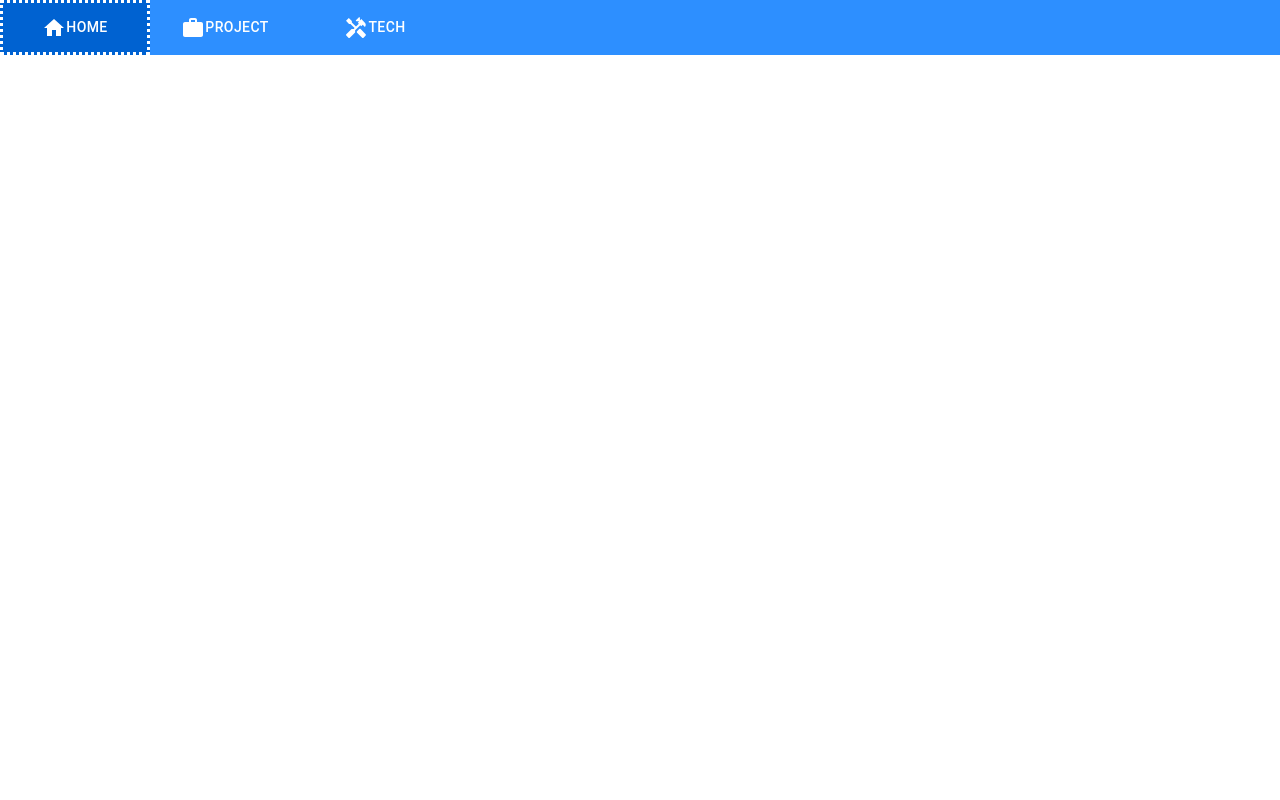
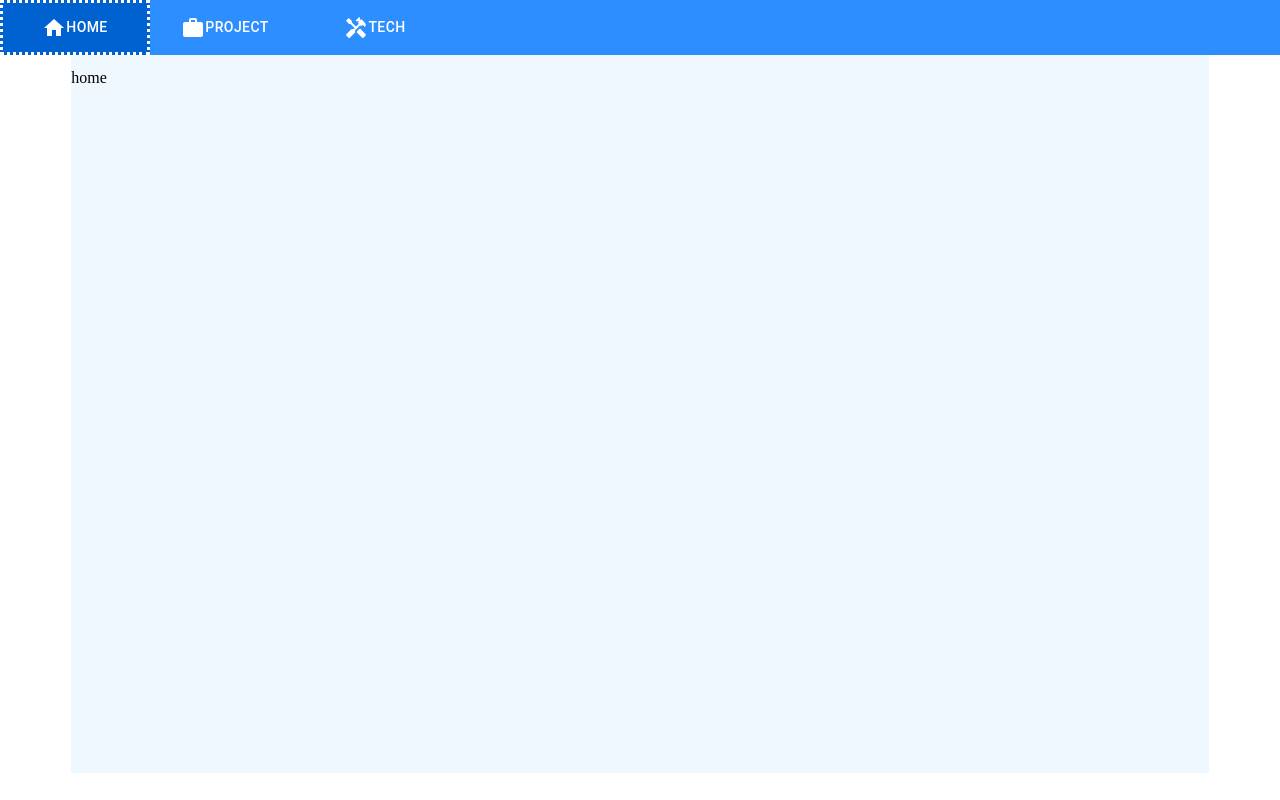
Before and after one commit to itojun-1230/portfolio, a React (Vite) app: page /portfolio in a window 1280 px wide. Before the commit this address had no page. Built offline with nearby package versions, Linux system fonts and the light colour scheme.

Commit message:
update: github page用にカスタム

```diff
--- a/src/App.tsx
+++ b/src/App.tsx
@@ -1,13 +1,16 @@
 //component
 import { RouterConfig } from "./Router"
 import { Header } from "./component/Header/Index"
+import { MainContents } from "./component/MainContents"
 
 export const App = () => {
 
   return (
     <>
       <Header />
-      <RouterConfig />
+      <MainContents>
+        <RouterConfig />
+      </MainContents>
     </>
   )
 }
--- a/src/Router.tsx
+++ b/src/Router.tsx
@@ -4,14 +4,21 @@ import { BrowserRouter, Route, Routes } from 'react-router-dom';
 import { HomePage } from './pages/Home';
 import { ProjectPage } from './pages/Project';
 import { TechPage } from './pages/Tech';
+import { useEffect } from 'react';
 
 export const RouterConfig = () => {
+  useEffect(() => {
+  if(location.href.split("/").slice(0, 4)[3].length == 0) {
+    location.href = location.href + "portfolio";
+  }
+  },[]);
+
   return (
     <BrowserRouter>
       <Routes>
-        <Route path="" element={<HomePage />} />
-        <Route path="/project" element={<ProjectPage />} />
-        <Route path="/tech" element={<TechPage />} />
+        <Route path="portfolio" element={<HomePage />} />
+        <Route path="portfolio/project" element={<ProjectPage />} />
+        <Route path="portfolio/tech" element={<TechPage />} />
       </Routes>
     </BrowserRouter>
   )
--- a/src/component/Header/HeaderButton.tsx
+++ b/src/component/Header/HeaderButton.tsx
@@ -6,14 +6,13 @@ import { OverridableComponent } from "@mui/material/OverridableComponent";
 //css
 import styles from "./header.module.css";
 
-
 export const HeaderButton = (props:{
   icon: OverridableComponent<SvgIconTypeMap<{}, "svg">>,
   path: string,
   children: ReactNode
 }) => {
 
-  const [ Root ] = useState<string>(location.href.split("/").slice(0, 3).join("/"));
+  const [ Root ] = useState<string>(location.href.split("/").slice(0, 4).join("/"));
 
   return (
     <Button
--- a/src/component/Header/Index.tsx
+++ b/src/component/Header/Index.tsx
@@ -1,5 +1,5 @@
 //mui
-import { Box, Button } from "@mui/material"
+import { Box } from "@mui/material"
 import HomeIcon from '@mui/icons-material/Home';
 import WorkIcon from '@mui/icons-material/Work';
 import HandymanIcon from '@mui/icons-material/Handyman';
--- /dev/null
+++ b/src/component/MainContents.tsx
@@ -0,0 +1,15 @@
+//mui
+import { ReactNode } from "react";
+import { Box } from "@mui/material";
+//css
+import styles from "./main.module.css";
+
+export const MainContents = (props:{
+  children: ReactNode
+}) => {
+  return (
+    <Box id={styles.main}>
+      {props.children}
+    </Box>
+  )
+}
--- /dev/null
+++ b/src/component/main.module.css
@@ -0,0 +1,12 @@
+#main {
+  width: 90%;
+  min-height: 90vh;
+
+  margin-top: -10px;
+  margin-left: 5%;
+
+  display: flex;
+  flex-direction: column;
+
+  background-color: aliceblue;
+}
--- a/src/pages/Home.tsx
+++ b/src/pages/Home.tsx
@@ -1,5 +1,7 @@
 export const HomePage = () => {
     return (
-        <p>home</p>
+        <>
+            <p>home</p>
+        </>
     )
 }
```
Also changed, not shown: vite.config.ts.timestamp-1684565268450-c909c2df56f31.mjs (added, +13 -0 lines).
